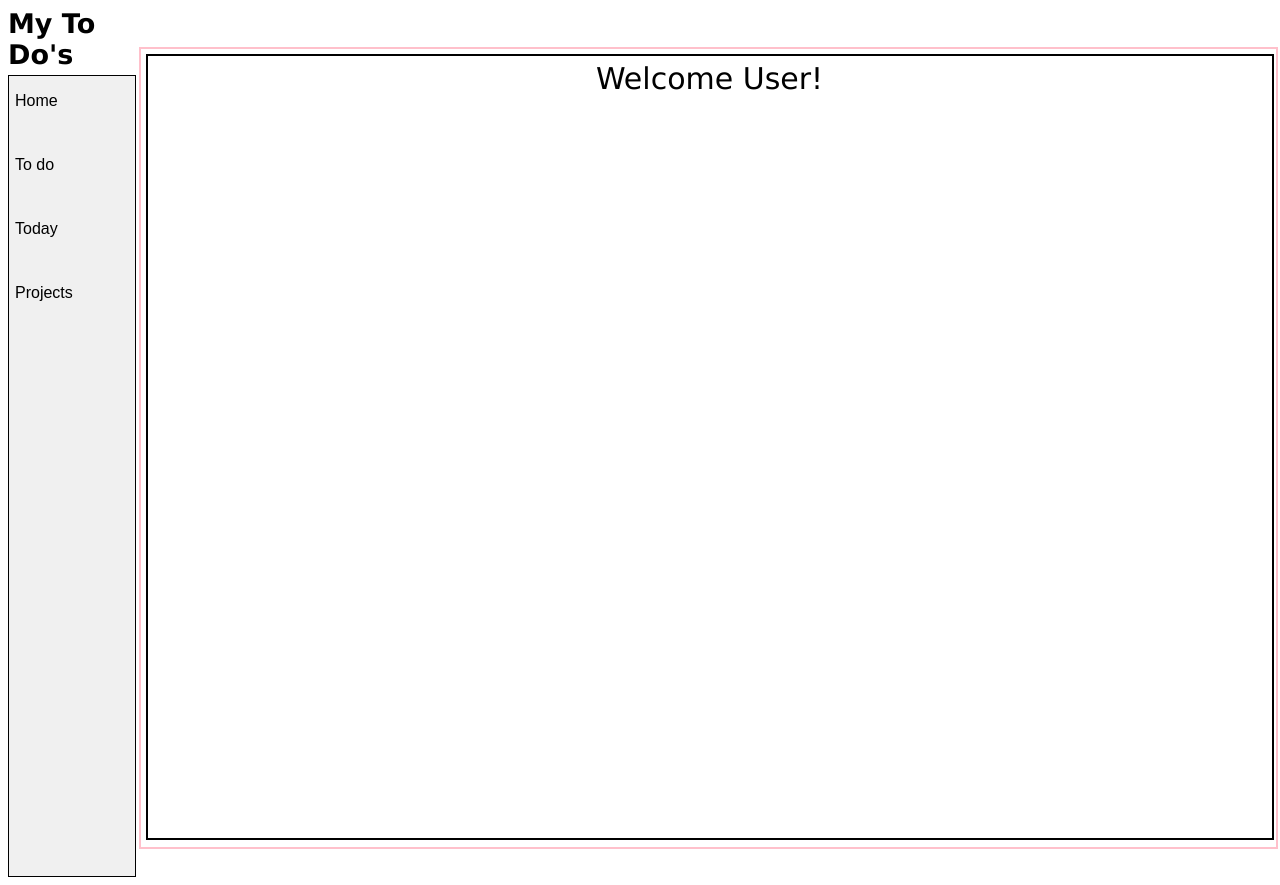
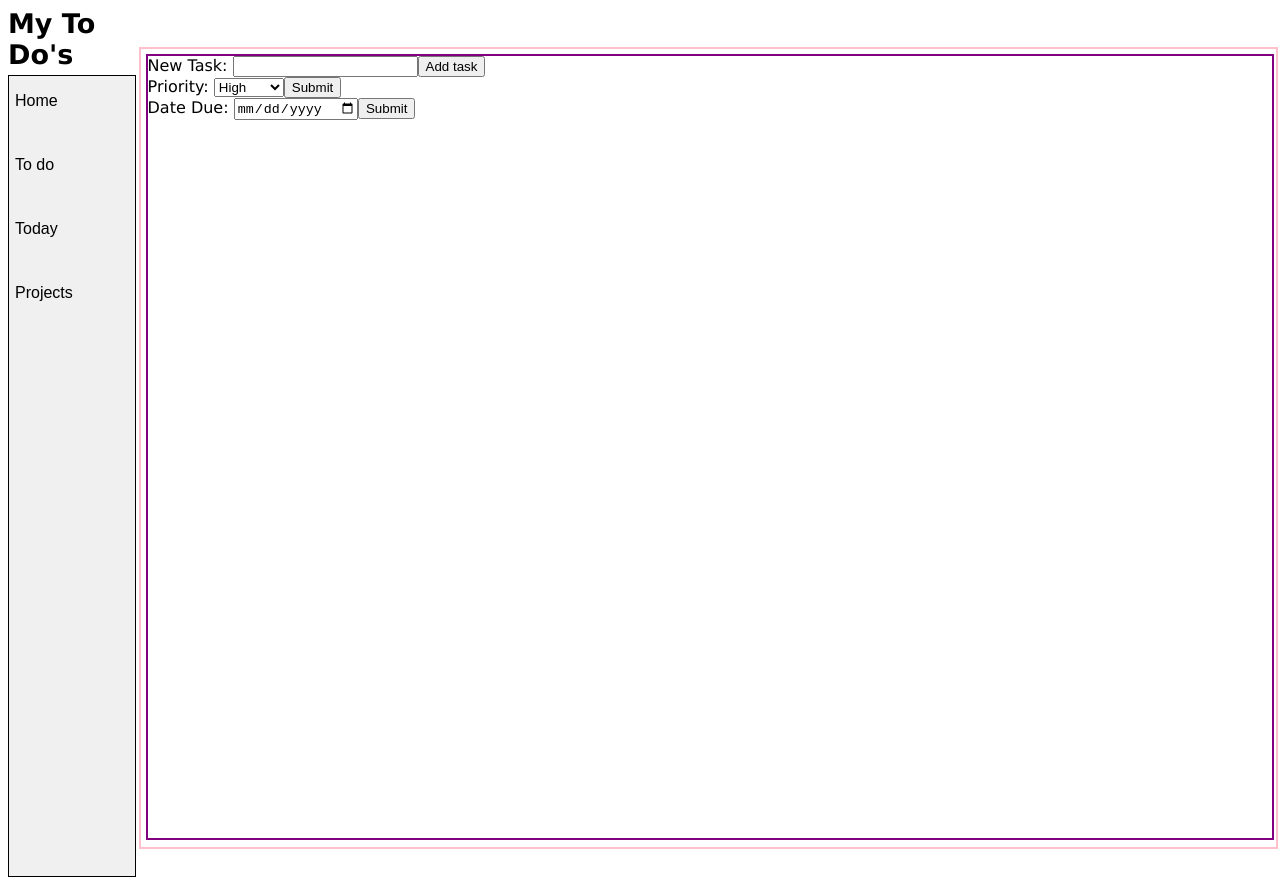
Before and after one commit to ans0nii/todo-project, a website built with webpack: page src/index.html in a window 1280 px wide. Built offline with nearby package versions, Linux system fonts and the light colour scheme.

Commit message:
Add To-do page form

```diff
--- a/src/dom.js
+++ b/src/dom.js
@@ -16,15 +16,78 @@ function homeContent() {
   console.log("home");
 }
 
+function toDoForms() {
+  let toDoForm = document.createElement("form");
+
+  let newTaskContent = document.createElement("div");
+
+  let toDoFormLabel = document.createElement("label");
+  toDoFormLabel.textContent = "New Task: ";
+  newTaskContent.appendChild(toDoFormLabel);
+
+  let toDoFormInput = document.createElement("input");
+  toDoFormInput.type = "text";
+  toDoFormInput.name = "title";
+  newTaskContent.appendChild(toDoFormInput);
+
+  let toDoFormSubmit = document.createElement("button");
+  toDoFormSubmit.type = "submit";
+  toDoFormSubmit.textContent = "Add task";
+  newTaskContent.appendChild(toDoFormSubmit);
+
+  let priorityContent = document.createElement("div");
+
+  let priorityLabel = document.createElement("label");
+  priorityLabel.textContent = "Priority: ";
+  priorityContent.appendChild(priorityLabel);
+
+  let priorityInput = document.createElement("select");
+  let option1 = document.createElement("option");
+  option1.textContent = "High";
+  priorityInput.appendChild(option1);
+  let option2 = document.createElement("option");
+  option2.textContent = "Medium";
+  priorityInput.appendChild(option2);
+  let option3 = document.createElement("option");
+  option3.textContent = "Low";
+  priorityInput.appendChild(option3);
+  priorityContent.appendChild(priorityInput);
+
+  let prioritySubmit = document.createElement("button");
+  prioritySubmit.type = "submit";
+  prioritySubmit.textContent = "Submit";
+  priorityContent.appendChild(prioritySubmit);
+
+  let dateDueContent = document.createElement("div");
+  let dateDueLbl = document.createElement("label");
+  dateDueLbl.textContent = "Date Due: ";
+  dateDueContent.appendChild(dateDueLbl);
+
+  let dateDueInput = document.createElement("input");
+  dateDueInput.type = "date";
+  dateDueContent.appendChild(dateDueInput);
+
+  let dateDueSubmit = document.createElement("button");
+  dateDueSubmit.type = "submit";
+  dateDueSubmit.textContent = "Submit";
+  dateDueContent.appendChild(dateDueSubmit);
+
+  toDoForm.appendChild(newTaskContent);
+  toDoForm.appendChild(priorityContent);
+  toDoForm.appendChild(dateDueContent);
+  console.log("form");
+
+  return toDoForm;
+}
 
 function toDoContent() {
   let content = document.querySelector(".content");
   let toDo = document.createElement("div");
   toDo.classList.add("toDo-content", "layout");
   content.appendChild(toDo);
-  console.log("todo");
+  let form = toDoForms();
+  toDo.appendChild(form);
 }
-
 
 function addTodayContent() {
   let content = document.querySelector(".content");
--- a/src/main.js
+++ b/src/main.js
@@ -1,10 +1,10 @@
 import {sideBarButtons} from "./sidebar.js";
-import { homeContent } from "./dom.js";
+import { toDoContent } from "./dom.js";
 import "./style.css";
 
 
 document.addEventListener("DOMContentLoaded", () => {
-    homeContent();  // Automatically load home content on page load
+    toDoContent();  // Automatically load home content on page load
     sideBarButtons();  // Set up your buttons
 });
 
--- a/src/style.css
+++ b/src/style.css
@@ -56,12 +56,9 @@ body {
     margin-top: 5px;
 }
 
-
 .toDo-content {
     border: 2px solid purple;
 }
-
-
 
 .today-content {
     border: 2px solid green;
```
